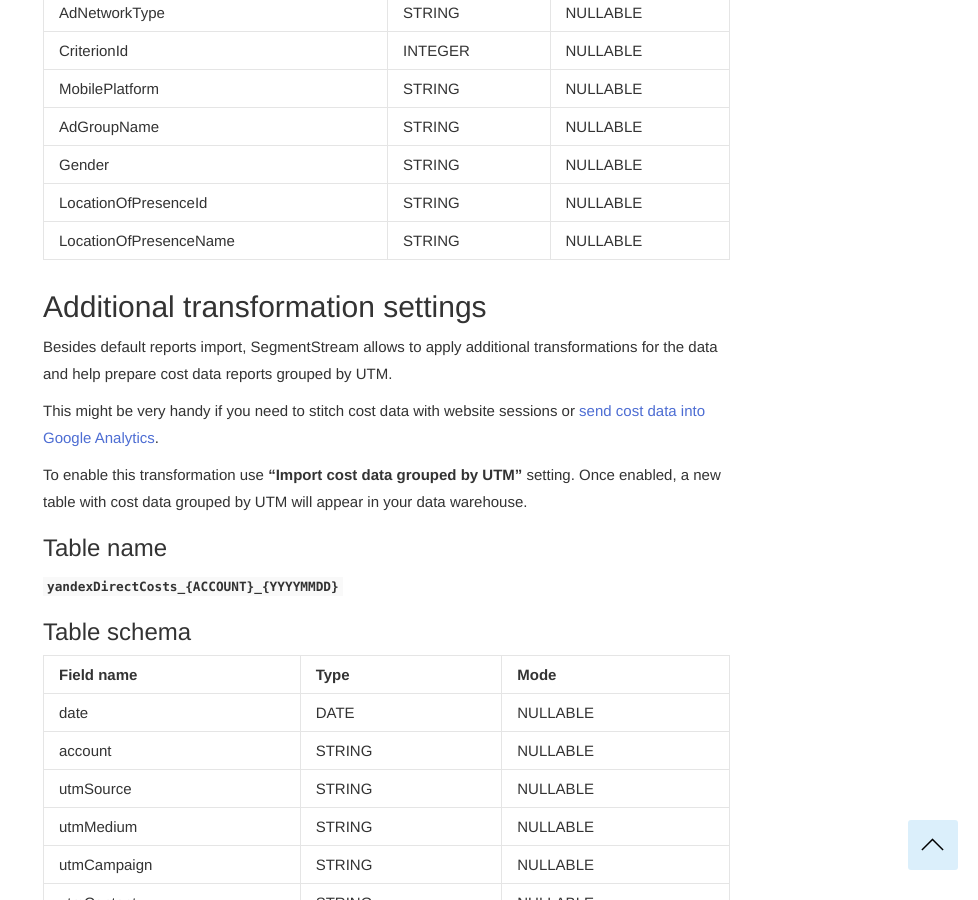
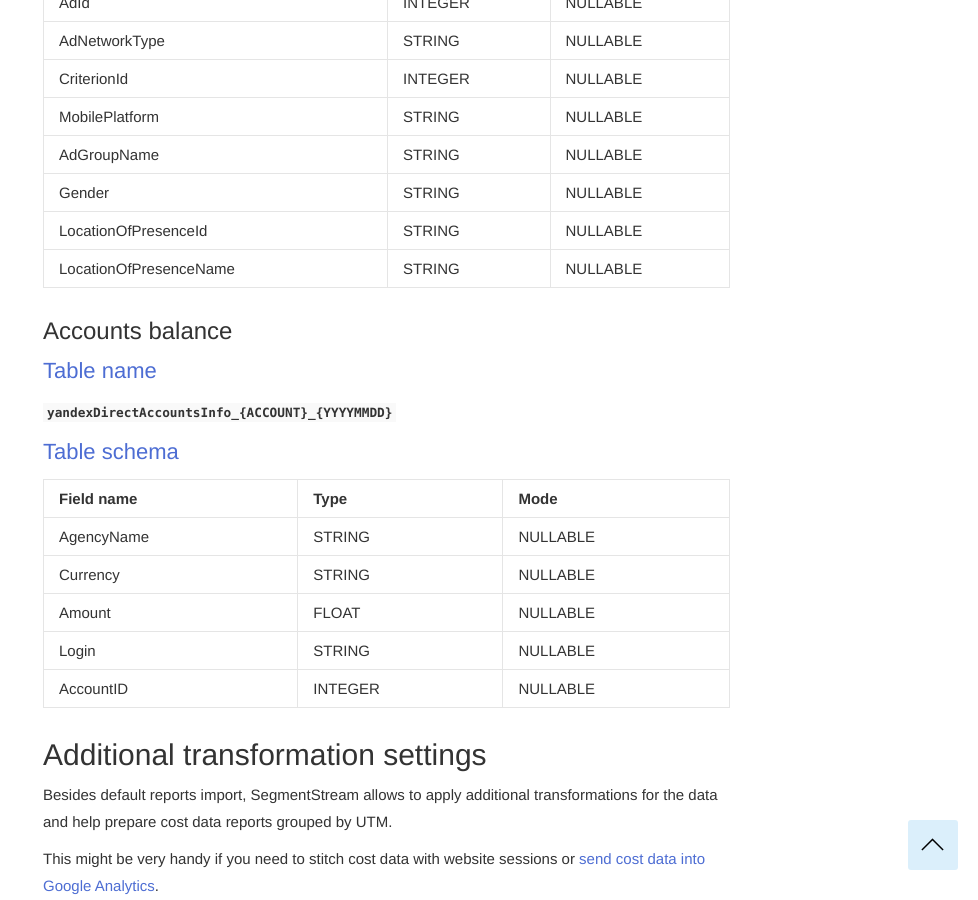
Before and after one commit to segmentstream-com/segmentstream-com.github.io, a Jekyll site: the page built from _docs/datasources/yandex-direct.md, in a window 1280 px wide and 900 px high, scrolled down 1893 px. Shown: the whole window, without its empty margins (302-1280 px from the left). Built offline with Jekyll 4.4.1, drawn with Linux system fonts in a browser that asks for light colours; nearby versions of some CDN libraries.

Commit message:
yandex direct accounts balance

```diff
--- a/_docs/datasources/yandex-direct.md
+++ b/_docs/datasources/yandex-direct.md
@@ -60,6 +60,21 @@
 Gender | STRING | NULLABLE
 LocationOfPresenceId | STRING | NULLABLE
 LocationOfPresenceName | STRING | NULLABLE
+
+### Accounts balance
+
+#### Table name
+**`yandexDirectAccountsInfo_{ACCOUNT}_{YYYYMMDD}`**
+
+#### Table schema
+
+Field name|Type|Mode
+--- | --- | ---
+AgencyName | STRING | NULLABLE
+Currency | STRING | NULLABLE
+Amount | FLOAT | NULLABLE
+Login | STRING | NULLABLE
+AccountID | INTEGER | NULLABLE
 
 ## Additional transformation settings
 
```
